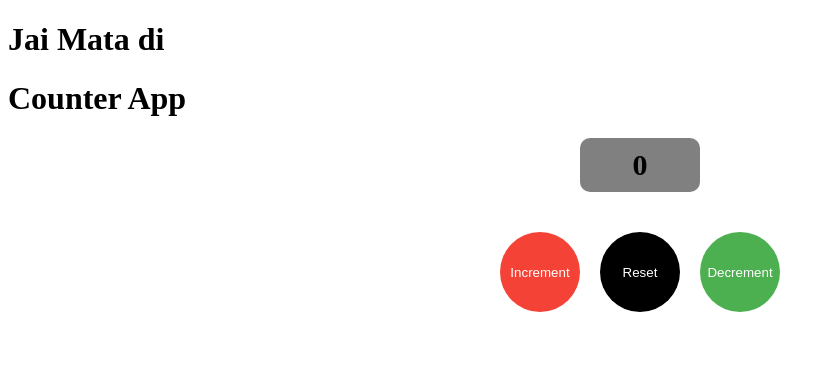
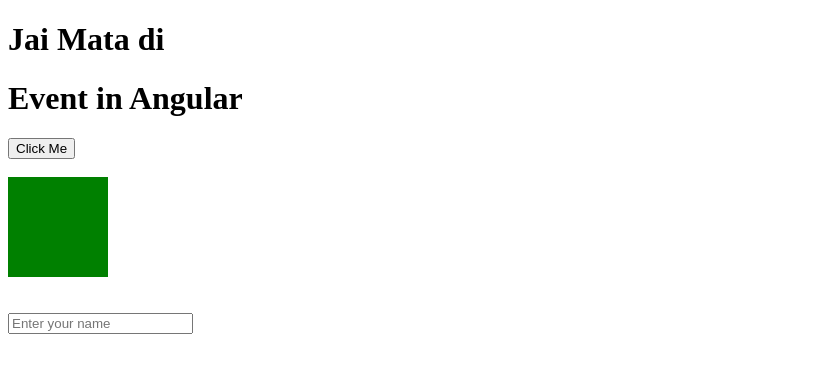
Before and after one commit to AnshuPandey108/Angular-Read, an Angular app: page / in a window 1280 px wide. Shown: the top 372 px of the page, without its empty margins (0-835 px from the left). Built offline with nearby package versions, Linux system fonts and the light colour scheme.

Commit message:
event in angular

```diff
--- a/src/app/app.component.html
+++ b/src/app/app.component.html
@@ -1,3 +1,3 @@
 <h1>Jai Mata di</h1>
-<app-counter></app-counter>
+<app-event></app-event>
 <router-outlet></router-outlet>
--- a/src/app/app.component.ts
+++ b/src/app/app.component.ts
@@ -1,10 +1,11 @@
 import { Component } from '@angular/core';
 import { RouterOutlet } from '@angular/router';
 import { CounterComponent } from './counter/counter.component';
+import { EventComponent } from './event/event.component';
 
 @Component({
   selector: 'app-root',
-  imports: [RouterOutlet, CounterComponent],
+  imports: [RouterOutlet, CounterComponent, EventComponent],
   templateUrl: './app.component.html',
   styleUrls: ['./app.component.css']
 })
--- /dev/null
+++ b/src/app/event/event.component.html
@@ -0,0 +1,10 @@
+<h1>Event in Angular</h1>
+<button class="btn" name="btn-name" (click)="handleEvent($event)">Click Me</button>
+
+<br>
+<br>
+
+<div (mouseover)="handleEvent($event)" (mouseleave)="handleEvent($event)" style="background-color: green; width: 100px; height: 100px;"></div>
+<br>
+<br>
+<input type="text" name="user" (focus)="handleEvent($event)" (blur)="handleEvent($event)" (input)="handleEvent($event)" placeholder="Enter your name" />
--- /dev/null
+++ b/src/app/event/event.component.ts
@@ -0,0 +1,16 @@
+import { Component } from '@angular/core';
+
+@Component({
+  selector: 'app-event',
+  imports: [],
+  templateUrl: './event.component.html',
+  styleUrl: './event.component.css',
+})
+export class EventComponent {
+  handleEvent(event: any) {
+    console.log('Event called:', event.type);
+    if(event.target.value) {
+      console.log('Event value:', event.target.value);
+    }
+  }
+}
```
Also changed, not shown: src/app/event/event.component.css (added), 1 other file (tests, documents, lock files or other folders).
